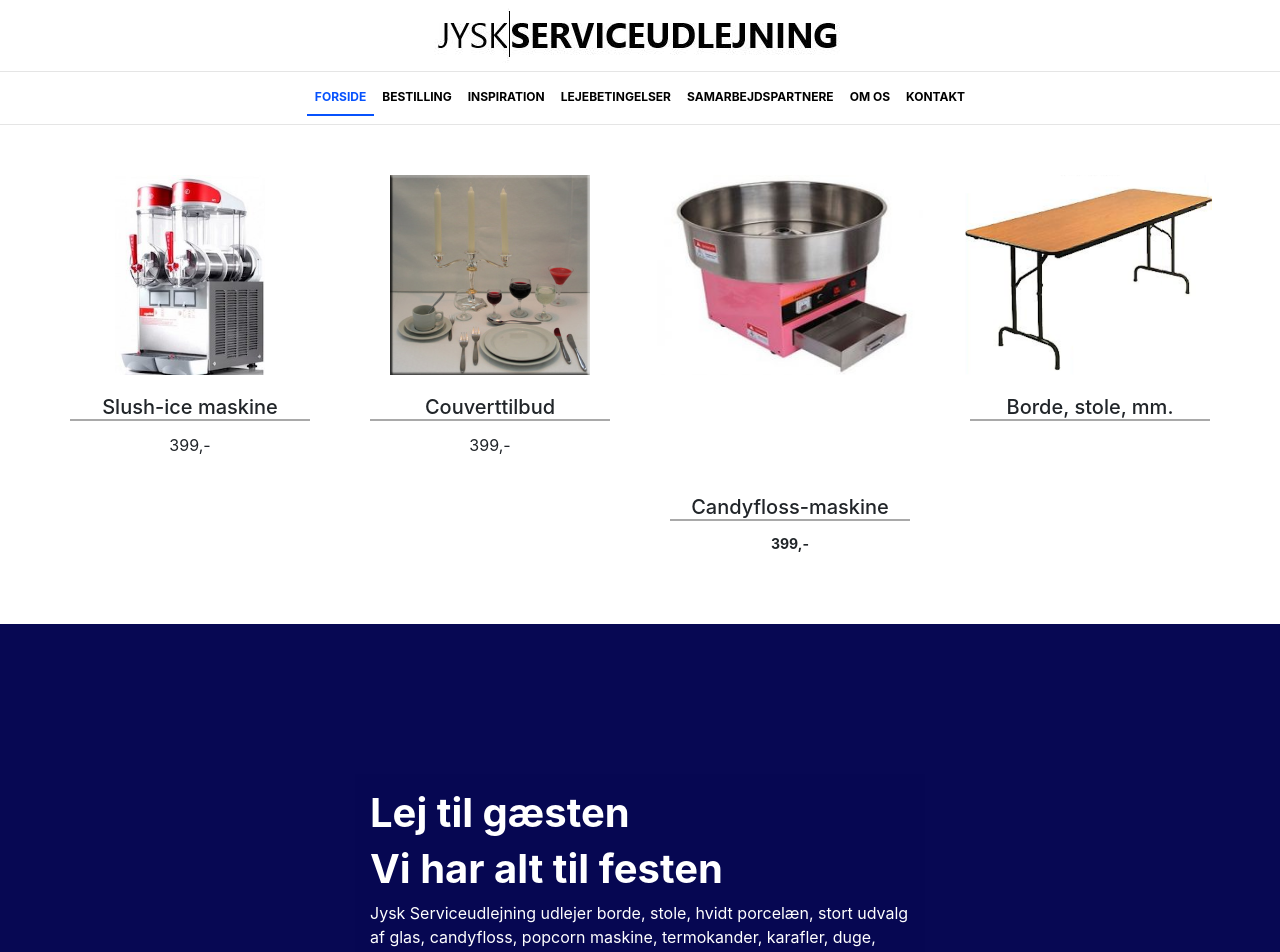
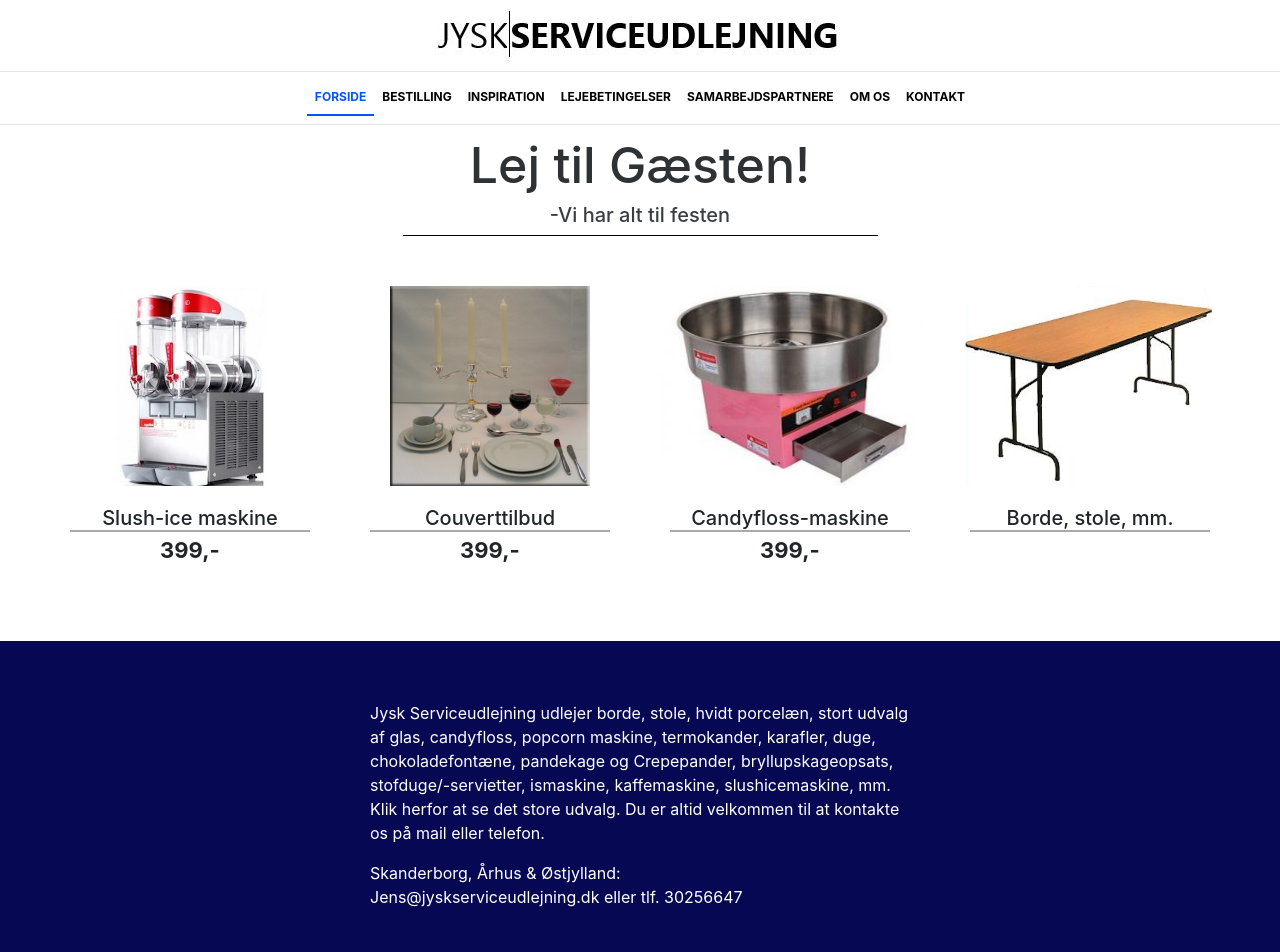
Before and after one commit to Fuzzy3/jyskserviceudlejning2, an Angular app: page /home in a window 1280 px wide. Shown: the top 952 px of the page. Built offline with nearby package versions, Linux system fonts and the light colour scheme.

Commit message:
Frontpage with header

```diff
--- a/src/app/frontpage/frontpage.component.html
+++ b/src/app/frontpage/frontpage.component.html
@@ -1,13 +1,25 @@
+<section class="margin margin-top-10 margin-bottom-10">
+    <div class="container">
+        <div class="row justify-content-center">
+            <div class="col-md-5 text-center title-section-border">
+                <h1 class="landing-header">Lej til Gæsten!</h1>
+                <h1 class="landing-header-second">-Vi har alt til festen</h1>
+            </div>
+        </div>
+    </div>
+</section>
 <header class="margin-bottom-50 margin-top-50">
     <div class="container-fluid padding no-padding">
         <div class="row no-gutters justify-content-center">
             <div class="col-md-6 col-lg-3 col-sm-12 card-col">
                 <div class="col-inner">
                     <div class="card product-card">
-                        <img class="card-img-top showcase-image" src="./assets/SlushIcemaskine-1-225x300.jpg" alt="Card image cap">
+                        <div class="image-container">
+                            <img class="card-img-top showcase-image" src="./assets/SlushIcemaskine-1-225x300.jpg" alt="Card image cap">
+                        </div>
                         <div class="card-body">
                             <h5 class="card-title">Slush-ice maskine</h5>
-                            <p class="card-text">399,-</p>
+                            <h4 class="price-tag">399,-</h4>
                         </div>
                     </div>
                 </div>
@@ -15,10 +27,12 @@
             <div class="col-md-6 col-lg-3 col-sm-12 card-col">
                 <div class="col-inner">
                     <div class="card product-card">
-                        <img class="card-img-top showcase-image" src="./assets/couvertTilbud.jpg" alt="Card image cap">
+                        <div class="image-container">
+                            <img class="card-img-top showcase-image" src="./assets/couvertTilbud.jpg" alt="Card image cap">
+                        </div>
                         <div class="card-body">
                             <h5 class="card-title">Couverttilbud</h5>
-                            <p class="card-text">399,-</p>
+                            <h4 class="price-tag">399,-</h4>
                         </div>
                     </div>
                 </div>
@@ -31,7 +45,7 @@
                         </div>
                         <div class="card-body">
                             <h5 class="card-title">Candyfloss-maskine</h5>
-                            <p class="card-text price-tag">399,-</p>
+                            <h4 class="price-tag">399,-</h4>
                         </div>
                     </div>
                 </div>
@@ -39,7 +53,9 @@
             <div class="col-md-6 col-lg-3 col-sm-12 card-col">
                 <div class="col-inner">
                     <div class="card product-card">
-                        <img class="card-img-top showcase-image" src="./assets/Borde76x180cm.bmp" alt="Card image cap">
+                        <div class="image-container">
+                            <img class="card-img-top showcase-image" src="./assets/Borde76x180cm.bmp" alt="Card image cap">
+                        </div>
                         <div class="card-body">
                             <h5 class="card-title">Borde, stole, mm.</h5>
                         </div>
@@ -49,12 +65,10 @@
         </div>
     </div>
 </header>
-<section class="site-landing">
+<section id="call-to-action" class="primary-background">
     <div class="container landing-container">
         <div class="row justify-content-center">
-            <div class="col-md-6 landing-background">
-                <h1 class="landing-header">Lej til gæsten</h1>
-                <h1 class="landing-header"> Vi har alt til festen</h1>
+            <div class="col-md-6">
                 <p class="landing-text">
                     Jysk Serviceudlejning udlejer borde, stole, hvidt porcelæn, stort udvalg af glas, candyfloss, popcorn maskine, termokander, karafler, duge, chokoladefontæne, pandekage og Crepepander, bryllupskageopsats, stofduge/-servietter, ismaskine, kaffemaskine, slushicemaskine, mm. Klik herfor at se det store udvalg. Du er altid velkommen til at kontakte os på mail eller telefon.
                 </p>
--- a/src/app/frontpage/frontpage.component.scss
+++ b/src/app/frontpage/frontpage.component.scss
@@ -1,18 +1,18 @@
 
-.site-landing {
-    background-color: #070853;
+#site-landing {
+    //background-color: #070853;
     background-size: cover;
     padding: 150px 0px;
     //height: 600px;
 }
 
-.landing-container {
-
-}
-
 .landing-header {
-    font-weight: bold;
-    color: white;
+    color: #2f3235;
+    font-size: 50px;
+    &-second {
+        font-size: 20px;
+        color: #3a3e42;
+    }
 }
 
 .landing-text {
@@ -20,9 +20,17 @@
 }
 
 .landing-background {
-    background-color: rgba($color: #070853, $alpha: 0.85);
+    //background-color:  #070853;
     min-width: 300px;
     padding: 15px;
+}
+
+section#call-to-action {
+    padding: 60px;
+}
+
+.primary-background {
+    background-color:  #070853;
 }
 
 .break-line-info {
@@ -74,6 +82,7 @@ header {
 
 .card-title {
     border-bottom: solid darkgray 2px;
+    margin-bottom: 5px;
 }
 
 .card-body {
@@ -82,9 +91,16 @@ header {
 
 .price-tag {
     font-weight: bold;
-    font-size: 14px !important;
+    font-size: 22px !important;
 }
 
 .image-container {
-    height: 300px;
+    height: 200px;
 }
+
+.title-section-border {
+    border-bottom: solid black 1px;
+    @media screen and (max-width: 572px) {
+        border-bottom: solid black 1px;
+    }
+}
--- a/src/app/inspiration/inspiration.component.html
+++ b/src/app/inspiration/inspiration.component.html
@@ -2,7 +2,7 @@
   <div class="row">
     <div class="col">
       <p>
-        inspiration works!
+        inspiration her!
       </p>
     </div>
   </div>
```
Also changed, not shown: src/app/bestilling/services/product.service.ts (+5 -3 lines).
